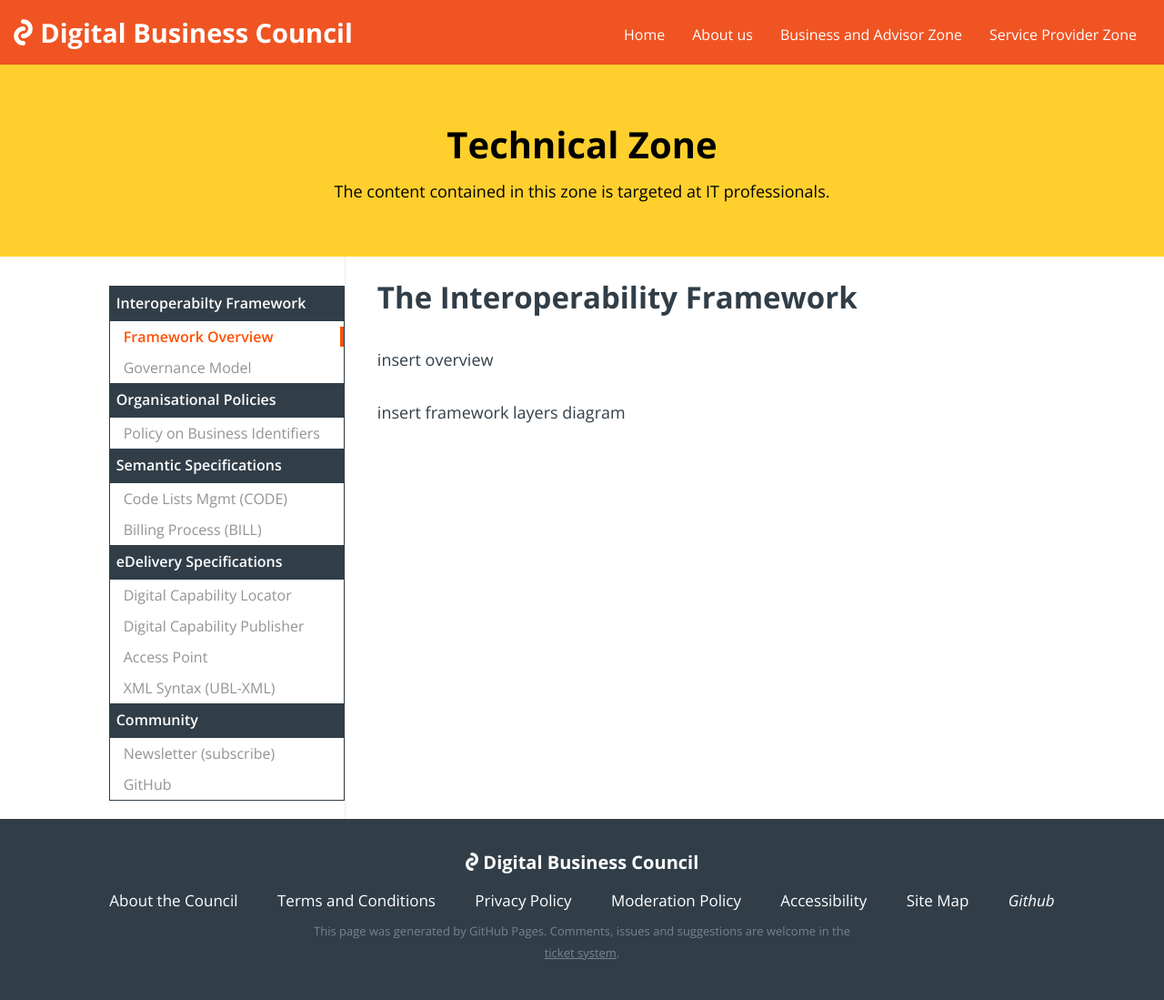
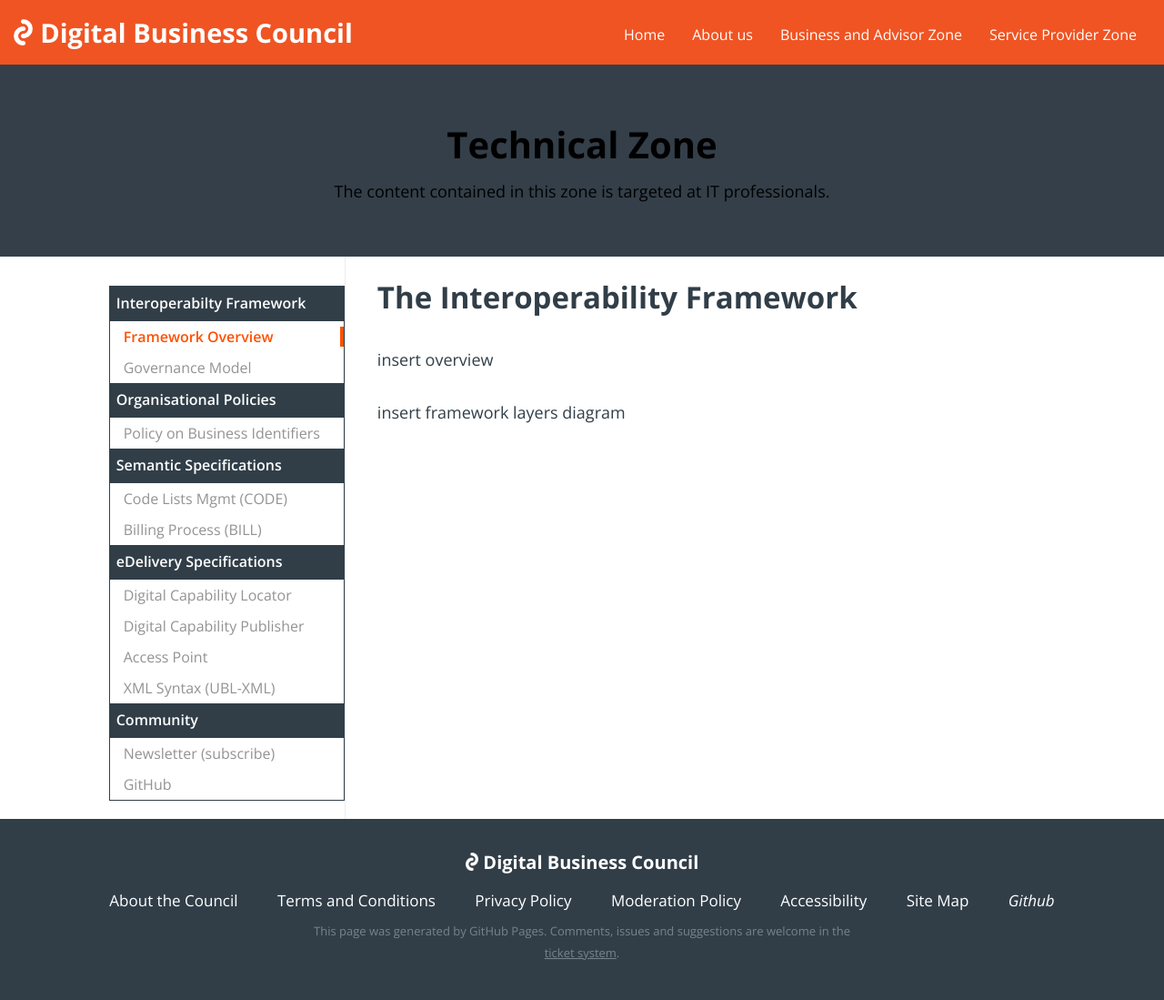
Before and after one commit to Digital-Business-Council/Digital-Business-Council.github.io, a Jekyll site: the page built from pages/interoperability-framework.md, in a window 1280 px wide. Shown: the whole page at 91% size. Built offline with Jekyll 4.4.1, drawn with Linux system fonts in a browser that asks for light colours.

Commit message:
Update _header.scss

```diff
--- a/_sass/_header.scss
+++ b/_sass/_header.scss
@@ -83,7 +83,7 @@
   }
 
     .header-content-tech{
-    background: $dbc-tertiary;
+    background: $dbc-secondary;
     text-align: center;
     color: #000000;
     font-size: 18px;
```
